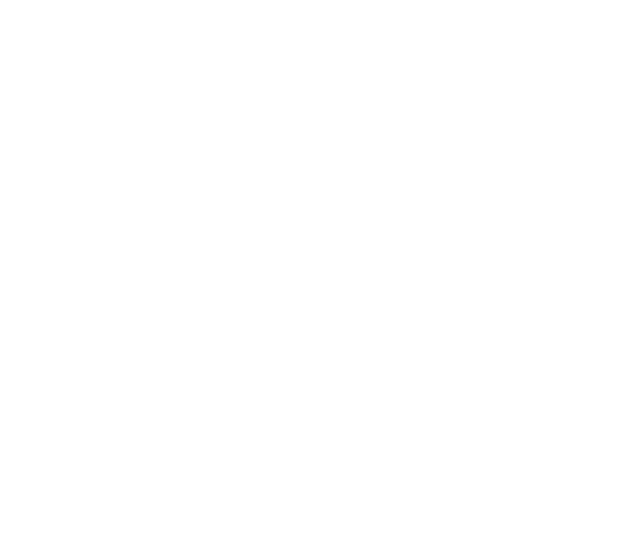
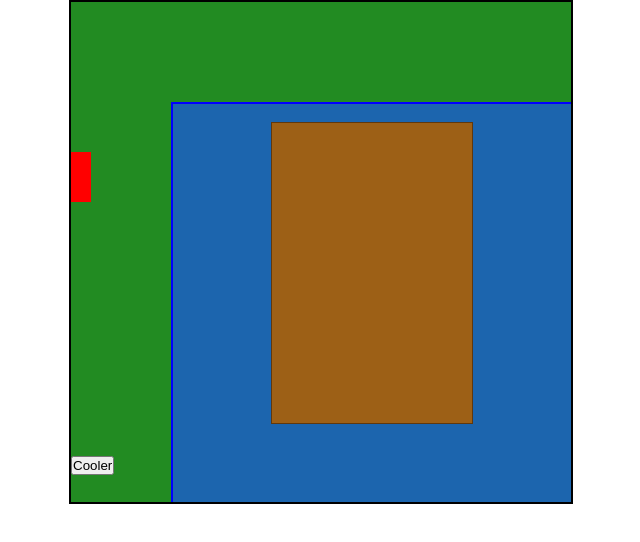
Before and after one commit to Davuld86/Javascript-Fishing-Game-, a plain HTML site: page index.html in a window 1280 px wide. Shown: the whole page, without its empty margins (319-959 px from the left). Drawn offline with Linux system fonts and the light colour scheme.

Commit message:
created rough background scene

```diff
--- a/index.html
+++ b/index.html
@@ -1,21 +1,21 @@
 <!DOCTYPE html>
-<html lang = 'en'>
+<html lang="en" onclick="jump()">
 <head>
     <meta charset="UTF-8">
     <title>Fishing Game</title>
-     <link rel="stylesheer" href="style.css">
+    <link rel="stylesheet" href="style.css">
 </head>
 <body>
-    <div id="game">
-        <div id='character'>
-
+    <div class="game">
+        <div id="character"></div>
+        <div id ="water"></div>
+        <div id ="inventory">
+            <button id="cooler">Cooler</button>
         </div>
-
-        <div id="water"></div>
-
-        <div id="inventory"></div>
+        <div id="bridge"></div>
 
     </div>
+
 </body>
 <script src="script.js"></script>
 </html>
--- a/style.css
+++ b/style.css
@@ -0,0 +1,43 @@
+*{
+    padding: 0;
+    margin: 0;
+    overflow-x: hidden;
+}
+.game{
+    width: 500px;
+    height: 500px;
+    background-color: forestgreen;
+    border: 2px solid black;
+    margin: auto;
+    overflow: hidden;
+}
+#character{
+    width: 20px;
+    height: 50px;
+    background-color: red;
+    position:relative;
+    top: 150px;
+}
+
+#water{
+    width:460px;
+    height:400px;
+    background-color:rgb(28, 101, 174);
+    border: 2px solid blue;
+   position: relative;
+   top:50px;
+   left: 100px;
+}
+#bridge{
+    width: 200px;
+    height: 300px;
+    background-color:rgb(157, 96, 22);
+    border: 1px solid rgb(96, 56, 13);
+    position: relative;
+    bottom: 353px;
+    left: 200px;
+}
+
+p{
+    text-align: center;
+}
```
